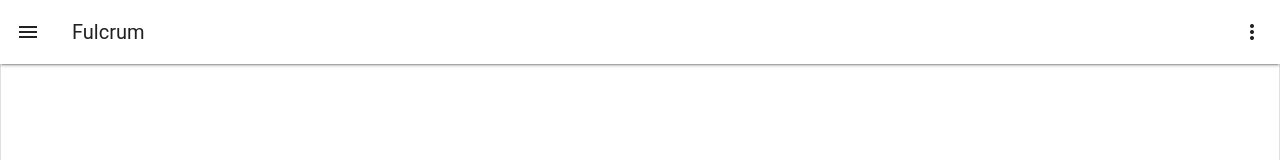
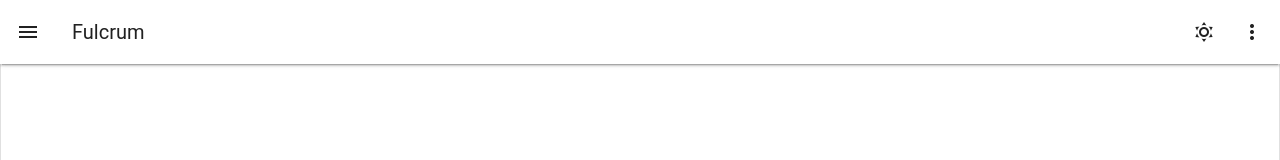
Before and after one commit to radek-zitek-cloud/bumasys-beta, a Vue app in the folder fe/: page / in a window 1280 px wide. Shown: the top 160 px of the page. Built offline with nearby package versions, Linux system fonts and the light colour scheme; a small style sheet from the web is missing.

Commit message:
feat: add theme toggle and update docs

```diff
--- a/fe/src/App.vue
+++ b/fe/src/App.vue
@@ -2,19 +2,24 @@
   <v-responsive class="border rounded">
     <v-app>
       <v-app-bar :elevation="2">
-        <template v-slot:prepend>
-          <v-app-bar-nav-icon @click.stop="drawer = !drawer"></v-app-bar-nav-icon>
+        <template #prepend>
+          <!-- Navigation drawer toggle -->
+          <v-app-bar-nav-icon @click.stop="drawer = !drawer" />
         </template>
         <v-app-bar-title>Fulcrum</v-app-bar-title>
-        <template v-slot:append>
-          <v-btn icon="theme === 'light' ? 'mdi-weather-sunny' : 'mdi-weather-night'" @click="onClick" slim></v-btn>
-          <v-btn icon="mdi-dots-vertical"></v-btn>
+        <template #append>
+          <v-btn
+            :icon="vuetifyTheme.global.current.value.dark ? 'mdi-weather-night' : 'mdi-weather-sunny'"
+            slim
+            @click="toggleTheme"
+          />
+          <v-btn icon="mdi-dots-vertical" />
         </template>
       </v-app-bar>
 
       <v-navigation-drawer v-model="drawer" :locations="left">
         <v-list>
-          <v-list-item title="Navigation drawer"></v-list-item>
+          <v-list-item title="Navigation drawer" />
         </v-list>
       </v-navigation-drawer>
 
@@ -28,11 +33,25 @@
 </template>
 
 <script lang="ts" setup>
-import { ref } from 'vue'
+  import { ref } from 'vue'
+  import { useTheme } from 'vuetify'
 
-const theme = ref('light')
+  /**
+   * Reactive state for the navigation drawer.
+   */
+  const drawer = ref(false)
 
-function onClick() {
-  theme.value = theme.value === 'light' ? 'dark' : 'light'
-}
+  /**
+   * Access Vuetify's theme instance so we can switch between light and dark
+   * modes.
+   */
+  const vuetifyTheme = useTheme()
+
+  /**
+   * Toggle between light and dark themes.
+   */
+  function toggleTheme () {
+    vuetifyTheme.global.name.value
+      = vuetifyTheme.global.current.value.dark ? 'light' : 'dark'
+  }
 </script>
--- a/fe/src/router/index.ts
+++ b/fe/src/router/index.ts
@@ -6,7 +6,11 @@
 
 import { setupLayouts } from 'virtual:generated-layouts'
 // Composables
+// ESLint marks these imports as duplicates because the auto imports resolve to
+// the same file paths during build. Disable the rule for these lines.
+// eslint-disable-next-line import/no-duplicates
 import { createRouter, createWebHistory } from 'vue-router/auto'
+// eslint-disable-next-line import/no-duplicates
 import { routes } from 'vue-router/auto-routes'
 
 const router = createRouter({
```
Also changed, not shown: 2 other files (tests, documents, lock files or other folders).
